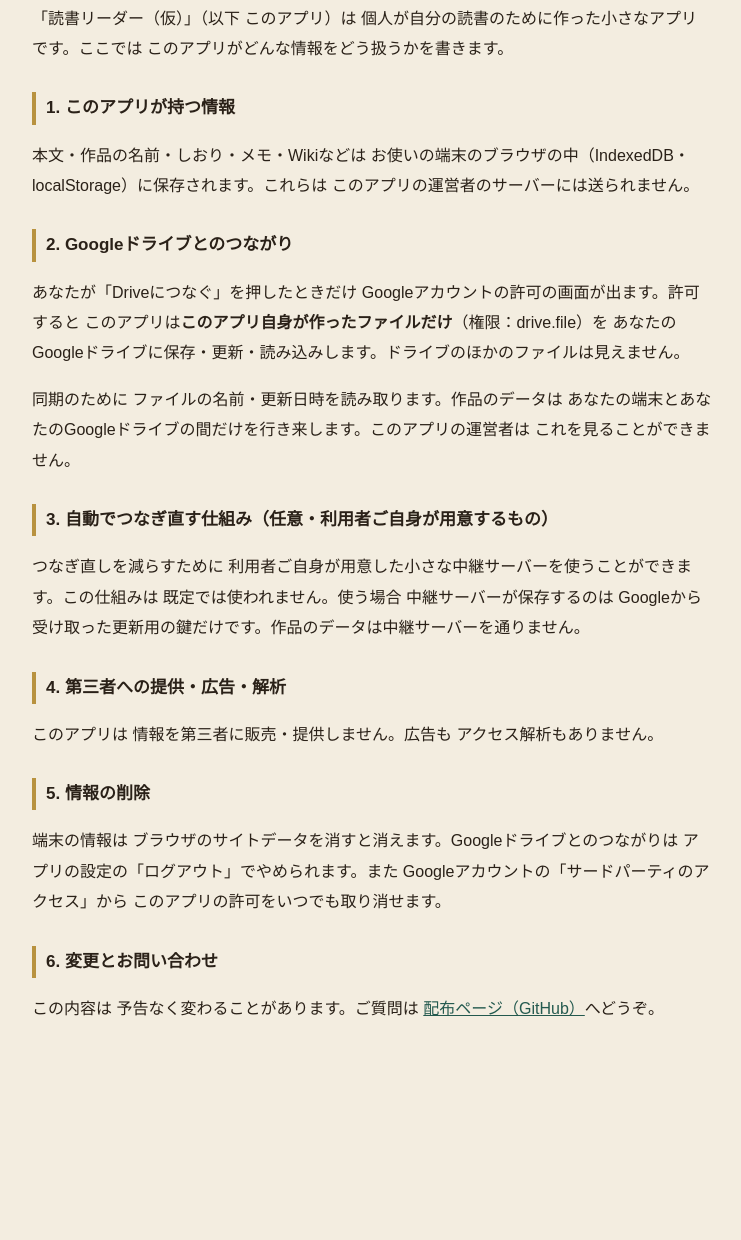
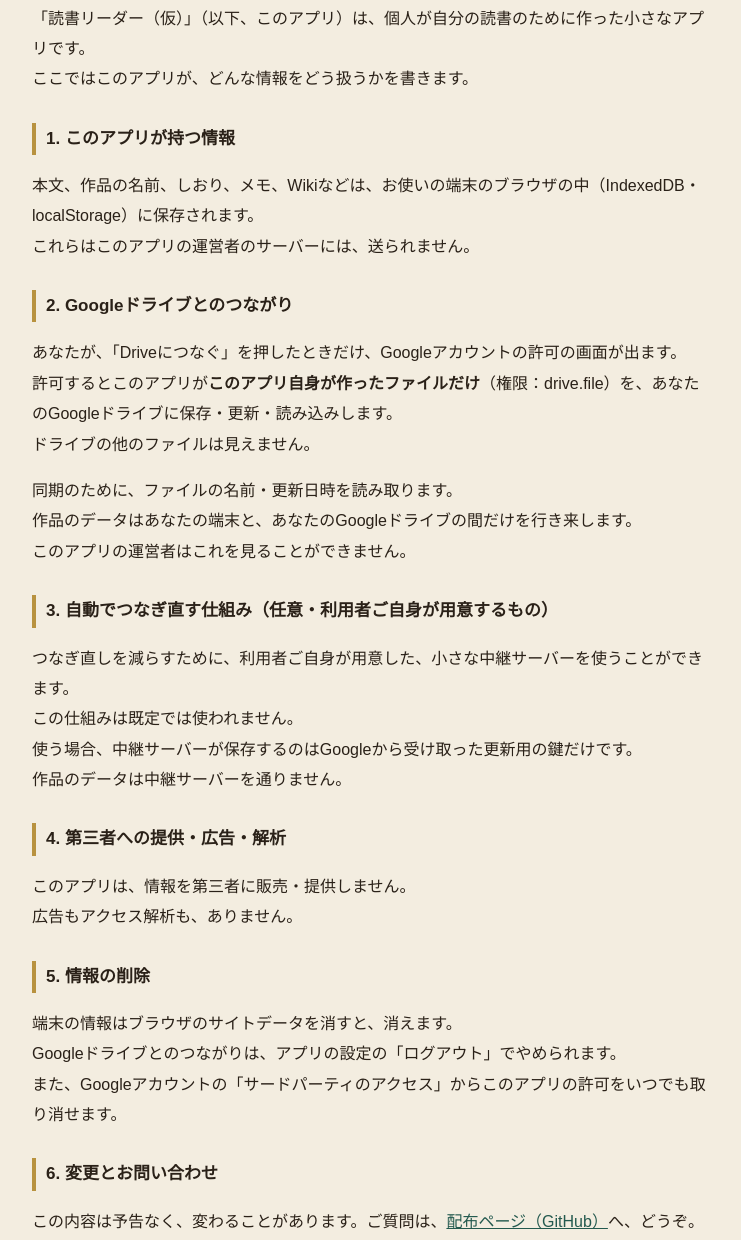
Before and after one commit to to-hu59/minimal-editor-dist, a plain HTML site: page privacy.html in a window 1280 px wide. Shown: the part 97-1337 px from the top of the page, without its empty margins (268-1009 px from the left). Before the commit the page ends 1201 px from the top, so only its background shows below. Drawn offline with Linux system fonts and the light colour scheme.

Commit message:
Privacy policy: use the author's own wording

```diff
--- a/privacy.html
+++ b/privacy.html
@@ -14,26 +14,38 @@
 <body>
 <main>
 <h1>プライバシーポリシー</h1>
-<p>「読書リーダー（仮）」（以下 このアプリ）は 個人が自分の読書のために作った小さなアプリです。ここでは このアプリがどんな情報をどう扱うかを書きます。</p>
+<p>「読書リーダー（仮）」（以下、このアプリ）は、個人が自分の読書のために作った小さなアプリです。<br>
+ここではこのアプリが、どんな情報をどう扱うかを書きます。</p>
 
 <h2>1. このアプリが持つ情報</h2>
-<p>本文・作品の名前・しおり・メモ・Wikiなどは お使いの端末のブラウザの中（IndexedDB・localStorage）に保存されます。これらは このアプリの運営者のサーバーには送られません。</p>
+<p>本文、作品の名前、しおり、メモ、Wikiなどは、お使いの端末のブラウザの中（IndexedDB・localStorage）に保存されます。<br>
+これらはこのアプリの運営者のサーバーには、送られません。</p>
 
 <h2>2. Googleドライブとのつながり</h2>
-<p>あなたが「Driveにつなぐ」を押したときだけ Googleアカウントの許可の画面が出ます。許可すると このアプリは<strong>このアプリ自身が作ったファイルだけ</strong>（権限：drive.file）を あなたのGoogleドライブに保存・更新・読み込みします。ドライブのほかのファイルは見えません。</p>
-<p>同期のために ファイルの名前・更新日時を読み取ります。作品のデータは あなたの端末とあなたのGoogleドライブの間だけを行き来します。このアプリの運営者は これを見ることができません。</p>
+<p>あなたが、「Driveにつなぐ」を押したときだけ、Googleアカウントの許可の画面が出ます。<br>
+許可するとこのアプリが<strong>このアプリ自身が作ったファイルだけ</strong>（権限：drive.file）を、あなたのGoogleドライブに保存・更新・読み込みします。<br>
+ドライブの他のファイルは見えません。</p>
+<p>同期のために、ファイルの名前・更新日時を読み取ります。<br>
+作品のデータはあなたの端末と、あなたのGoogleドライブの間だけを行き来します。<br>
+このアプリの運営者はこれを見ることができません。</p>
 
 <h2>3. 自動でつなぎ直す仕組み（任意・利用者ご自身が用意するもの）</h2>
-<p>つなぎ直しを減らすために 利用者ご自身が用意した小さな中継サーバーを使うことができます。この仕組みは 既定では使われません。使う場合 中継サーバーが保存するのは Googleから受け取った更新用の鍵だけです。作品のデータは中継サーバーを通りません。</p>
+<p>つなぎ直しを減らすために、利用者ご自身が用意した、小さな中継サーバーを使うことができます。<br>
+この仕組みは既定では使われません。<br>
+使う場合、中継サーバーが保存するのはGoogleから受け取った更新用の鍵だけです。<br>
+作品のデータは中継サーバーを通りません。</p>
 
 <h2>4. 第三者への提供・広告・解析</h2>
-<p>このアプリは 情報を第三者に販売・提供しません。広告も アクセス解析もありません。</p>
+<p>このアプリは、情報を第三者に販売・提供しません。<br>
+広告もアクセス解析も、ありません。</p>
 
 <h2>5. 情報の削除</h2>
-<p>端末の情報は ブラウザのサイトデータを消すと消えます。Googleドライブとのつながりは アプリの設定の「ログアウト」でやめられます。また Googleアカウントの「サードパーティのアクセス」から このアプリの許可をいつでも取り消せます。</p>
+<p>端末の情報はブラウザのサイトデータを消すと、消えます。<br>
+Googleドライブとのつながりは、アプリの設定の「ログアウト」でやめられます。<br>
+また、Googleアカウントの「サードパーティのアクセス」からこのアプリの許可をいつでも取り消せます。</p>
 
 <h2>6. 変更とお問い合わせ</h2>
-<p>この内容は 予告なく変わることがあります。ご質問は <a href="https://github.com/to-hu59/minimal-editor-dist">配布ページ（GitHub）</a>へどうぞ。</p>
+<p>この内容は予告なく、変わることがあります。ご質問は、<a href="https://github.com/to-hu59/minimal-editor-dist">配布ページ（GitHub）</a>へ、どうぞ。</p>
 </main>
 </body>
 </html>
```
